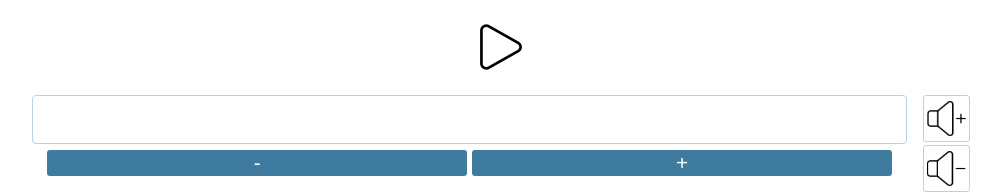
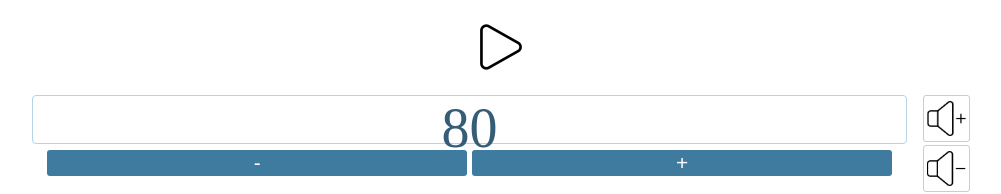
Before and after one commit to nim2rod/metronome_pwa, a website: page public/index.html in a window 1280 px wide. Shown: the top 194 px of the page, without its empty margins (139-1140 px from the left). Drawn offline with Linux system fonts and the light colour scheme.

Commit message:
<div class="bpm-show">80</div>

```diff
--- a/public/index.html
+++ b/public/index.html
@@ -21,7 +21,7 @@
     </div>
     <div class="cont-2">
         <div class="bpm-cont">
-            <div class="bpm-show"></div>
+            <div class="bpm-show">80</div>
             <div class="bpm-controls">
                 <button id="minus" value="minus">-</button>
                 <button id="plus" value="plus">+</button>
```
